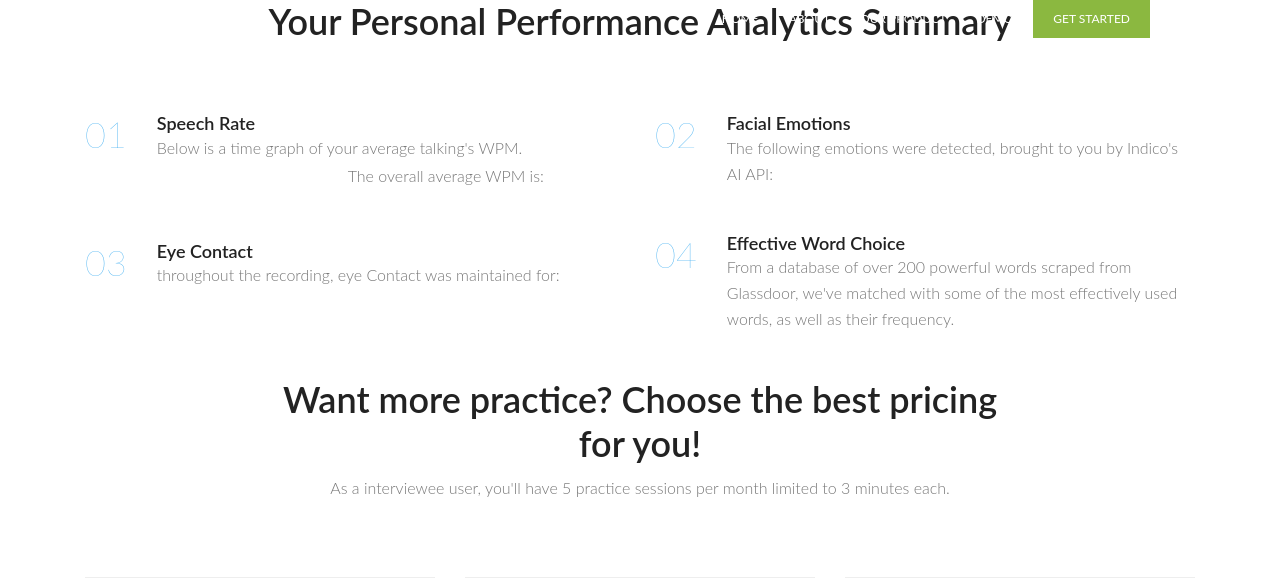
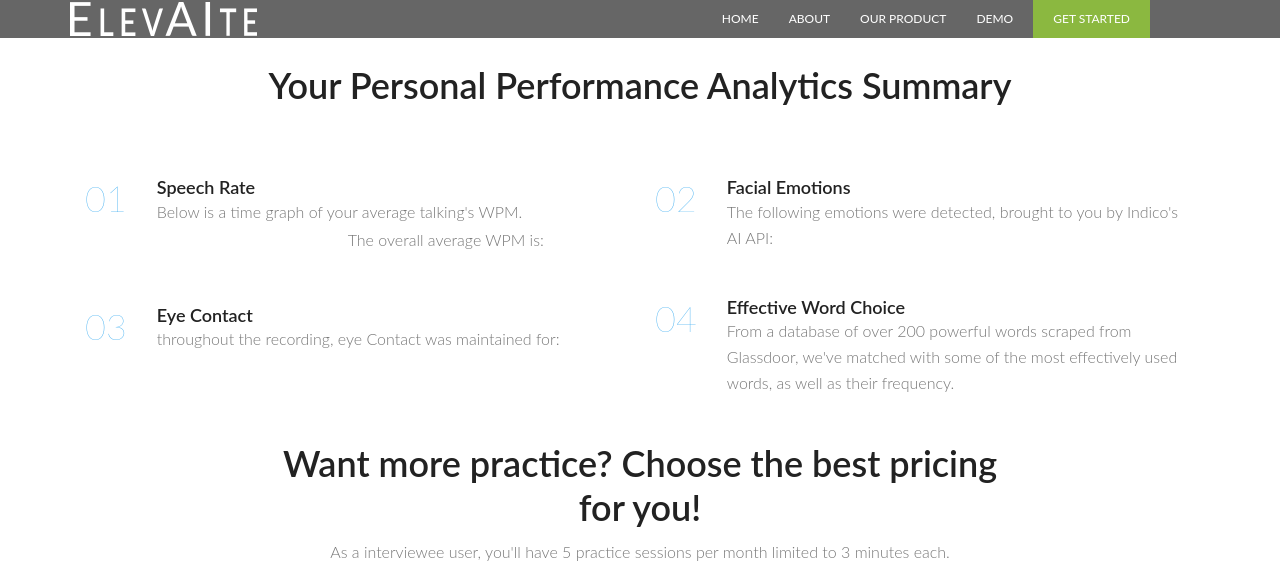
Before and after one commit to irenexychen/ht6-interview-helper, a Flask app: page /analytics in a window 1280 px wide. Shown: the top 578 px of the page. Run offline with Flask 2, Linux system fonts and the light colour scheme; some libraries are stand-ins or nearby versions.

Commit message:
made the header gray instead of white

```diff
--- a/basic-flask-app/templates/analytics.html
+++ b/basic-flask-app/templates/analytics.html
@@ -29,7 +29,7 @@
 
 		</head>
 		<body>
-			  <header id="header" id="home">
+			  <header id="header" id="home" style="background:rgba(0,0,0,0.6)">
 			    <div class="container">
 			    	<div class="row align-items-center justify-content-between d-flex">
 				      <div id="logo">
@@ -51,7 +51,7 @@
 
 
 			<!-- Start service Area -->
-			<section class="service-area section-gap" id="feature">
+			<section class="service-area section-gap" id="feature" style="margin-top: 5%">
 				<div class="container">
 					<div class="row d-flex justify-content-center">
 						<div class="menu-content pb-60 col-lg-10">
```
